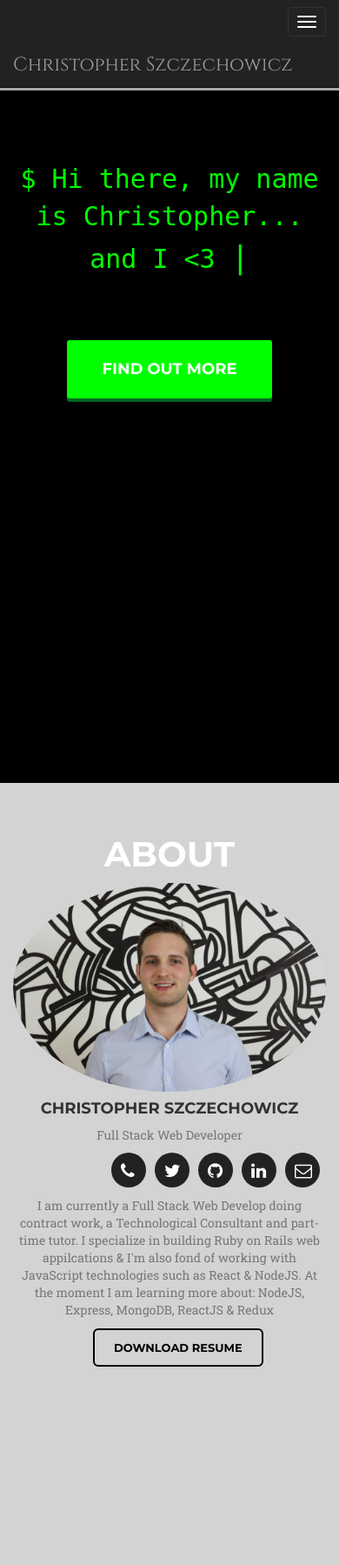
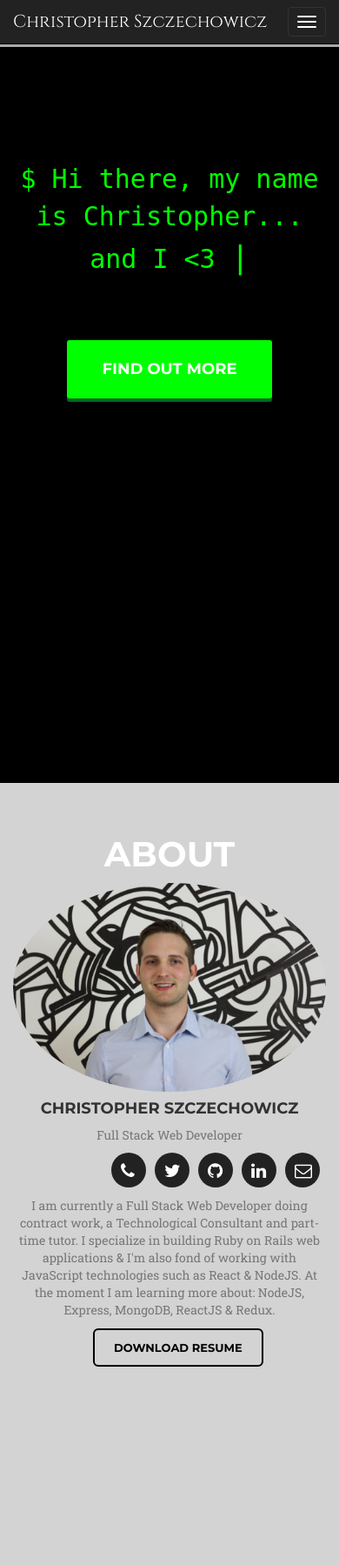
Before and after one commit to christophszcz/personal_website, a PHP site: page / in a window 390 px wide. Shown: the top 1799 px of the page at 87% size. Run offline with PHP 8.4, Linux system fonts and the light colour scheme; some libraries are stand-ins or nearby versions.

Commit message:
Make the navbar brand fully responsive.

```diff
--- a/css/style.css
+++ b/css/style.css
@@ -645,6 +645,9 @@ footer {
   .img-hover__body {
     font-size: 3em;
   }
+  .navbar-brand {
+    font-size: 25px;
+  }
 }
 
 @media (max-width: 768px) {
@@ -771,6 +774,9 @@ footer {
   .list-inline.social-buttons {
     margin-left: 158px;
   }
+  .navbar-brand {
+    font-size: 22px;
+  }
 }
 
 @media (max-width: 485px) {
@@ -807,6 +813,9 @@ footer {
   .list-inline.social-buttons {
     margin-left: 117px;
   }
+  .navbar-brand {
+    font-size: 21px;
+  }
 }
 
 @media (max-width: 400px) {
@@ -817,7 +826,7 @@ footer {
     margin-left: 105px;
   }
   .navbar-brand {
-  font-size: 22px;
+    font-size: 20px;
   }
   .page-scroll.btn.btn-xl{
     position: relative;
--- a/index.html
+++ b/index.html
@@ -5,14 +5,14 @@
     <meta http-equiv="X-UA-Compatible" content="IE=edge">
     <meta name="viewport" content="width=device-width, initial-scale=1">
     <title>C Szczechowicz | Full-Stack Web Developer</title>
-    <link href="css/bootstrap.min.css" rel="stylesheet">
-    <link href="css/style.css" rel="stylesheet">
     <link rel='shortcut icon' href='img/icons/favicon.ico'/>
     <link href='http://fonts.googleapis.com/css?family=Lato&subset=latin,latin-ext' rel='stylesheet' type='text/css'>
-    <link href='https://fonts.googleapis.com/css?family=Roboto+Slab:400,100,300,700' rel='stylesheet' type='text/css'>
+    <link href='https://fonts.googleapis.com/css?family=Roboto+Slab:400,100,300' rel='stylesheet' type='text/css'>
     <link href="https://fonts.googleapis.com/css?family=Montserrat:400,700" rel="stylesheet" type="text/css">
     <link href='http://fonts.googleapis.com/css?family=Cinzel:400,700,900' rel='stylesheet' type='text/css'>
     <link href="font-awesome/css/font-awesome.min.css" rel="stylesheet" type="text/css">
+    <link href="css/bootstrap.min.css" rel="stylesheet">
+    <link href="css/style.css" rel="stylesheet">
   </head>
   <body>
 
@@ -99,7 +99,7 @@
 
               <div class="row">
                   <div class="col-lg-8 col-lg-offset-2 text-center">
-                    <p class="large description">I am currently a Full Stack Web Develop doing contract work, a Technological Consultant and part-time tutor. I specialize in building Ruby on Rails web appilcations & I'm also fond of working with JavaScript technologies such as React & NodeJS. At the moment I am learning more about: NodeJS, Express, MongoDB, ReactJS & Redux</p>
+                    <p class="large description">I am currently a Full Stack Web Developer doing contract work, a Technological Consultant and part-time tutor. I specialize in building Ruby on Rails web applications & I'm also fond of working with JavaScript technologies such as React & NodeJS. At the moment I am learning more about: NodeJS, Express, MongoDB, ReactJS & Redux.</p>
                   </div>
               </div>
 
```
